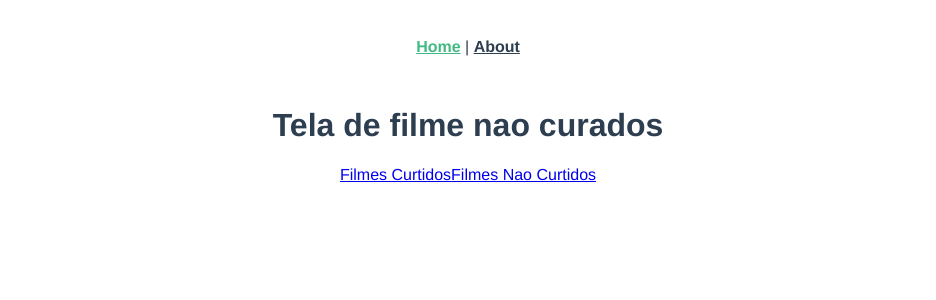
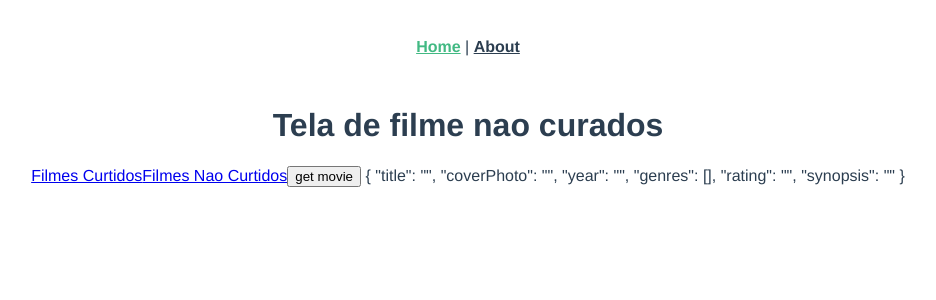
Before and after one commit to rafaelflorespereira/vivadecora-frontend-challenge, a Vue app: page / in a window 1280 px wide. Shown: the top 300 px of the page, without its empty margins (172-1108 px from the left). Built offline with nearby package versions, Linux system fonts and the light colour scheme.

Commit message:
added getMovie functionality

```diff
--- a/src/plugins/axios.js
+++ b/src/plugins/axios.js
@@ -1,6 +1,6 @@
 "use strict";
 
-import Vue from 'vue';
+import Vue from "vue";
 import axios from "axios";
 
 // Full config:  https://github.com/axios/axios#request-config
@@ -39,23 +39,23 @@ _axios.interceptors.response.use(
   }
 );
 
-Plugin.install = function(Vue, options) {
+Plugin.install = function(Vue) {
   Vue.axios = _axios;
   window.axios = _axios;
   Object.defineProperties(Vue.prototype, {
     axios: {
       get() {
         return _axios;
-      }
+      },
     },
     $axios: {
       get() {
         return _axios;
-      }
+      },
     },
   });
 };
 
-Vue.use(Plugin)
+Vue.use(Plugin);
 
 export default Plugin;
--- a/src/views/Home.vue
+++ b/src/views/Home.vue
@@ -3,13 +3,15 @@
     <h1>Tela de filme nao curados</h1>
     <router-link to="liked-movies">Filmes Curtidos</router-link>
     <router-link to="not-liked-movies">Filmes Nao Curtidos</router-link>
+    <button @click="getMovie">get movie</button>
+    {{ movie }}
     <router-view></router-view>
   </div>
 </template>
 
 <script>
 // @ is an alias to /src
-
+import axios from "axios";
 export default {
   data: () => {
     return {
@@ -18,9 +20,40 @@ export default {
         title: "",
         coverPhoto: "",
         year: "",
-        category: "",
+        genres: [],
+        rating: "",
+        synopsis: "",
       },
     };
   },
+  methods: {
+    getMovie() {
+      let movieNumber = 550; //total 620,936
+      axios
+        .get(
+          "https://api.themoviedb.org/3/movie/" +
+            movieNumber +
+            "?api_key=" +
+            this.apiKey
+        )
+        .then((response) => {
+          console.log(response.data);
+          var movieResponse = response.data;
+          this.movie.title = movieResponse.title;
+          this.movie.coverPhoto =
+            "https://image.tmdb.org/t/p/w500/" + movieResponse.poster_path;
+          this.movie.year = movieResponse.release_date;
+          // Genre always return in array
+          movieResponse.genres.map((genre) =>
+            this.movie.genres.push(genre.name)
+          );
+          this.movie.rating = movieResponse.vote_average;
+          this.movie.synopsis = movieResponse.overview;
+        })
+        .catch((error) => {
+          console.log(error);
+        });
+    },
+  },
 };
 </script>
```
